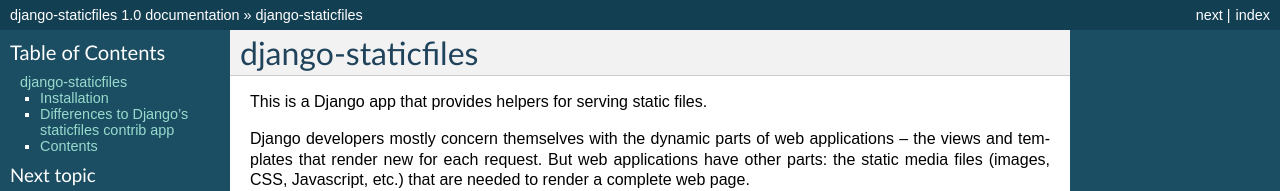
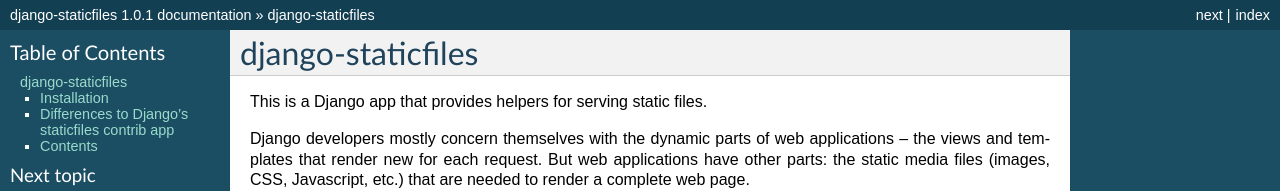
Before and after one commit to jezdez/django-staticfiles, a Sphinx documentation site: the page built from docs/index.rst, in a window 1280 px wide. Shown: the top 191 px of the page. Built offline with Sphinx 7.4.7, drawn with Linux system fonts in a browser that asks for light colours; some of the changed text lies outside the part shown.

Commit message:
Bumped version.

```diff
--- a/docs/conf.py
+++ b/docs/conf.py
@@ -54,7 +54,7 @@
 # The short X.Y version.
 version = '1.0'
 # The full version, including alpha/beta/rc tags.
-release = '1.0'
+release = '1.0.1'
 
 # The language for content autogenerated by Sphinx. Refer to documentation
 # for a list of supported languages.
--- a/staticfiles/__init__.py
+++ b/staticfiles/__init__.py
@@ -1,4 +1,4 @@
-VERSION = (1, 0, 0, "f", 0)  # following PEP 386
+VERSION = (1, 0, 1, "f", 0)  # following PEP 386
 DEV_N = None
 
 
```
